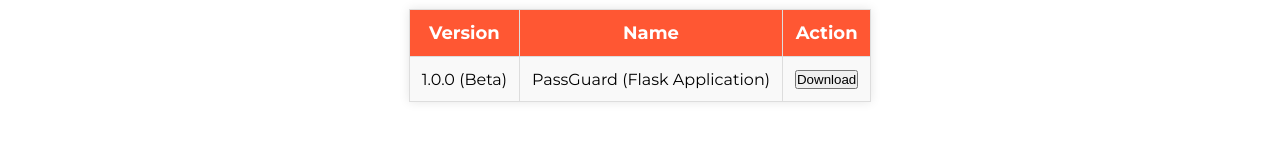
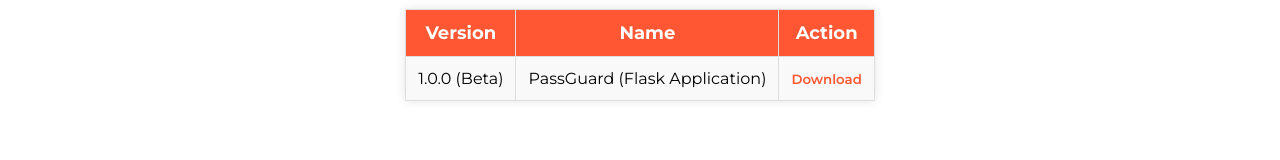
Before and after one commit to old-holborn/passguard, a plain HTML site: page download.html in a window 1280 px wide. Shown: the part 174-334 px from the top of the page. Drawn offline with Linux system fonts and the light colour scheme.

Commit message:
Update main.css

```diff
--- a/css/main.css
+++ b/css/main.css
@@ -73,7 +73,7 @@ td {
     padding: 12px;
 }
 
-td>button {
+td>a>button {
     border: none;
     background: none;
     font-family: 'Montserrat', sans-serif;
```
